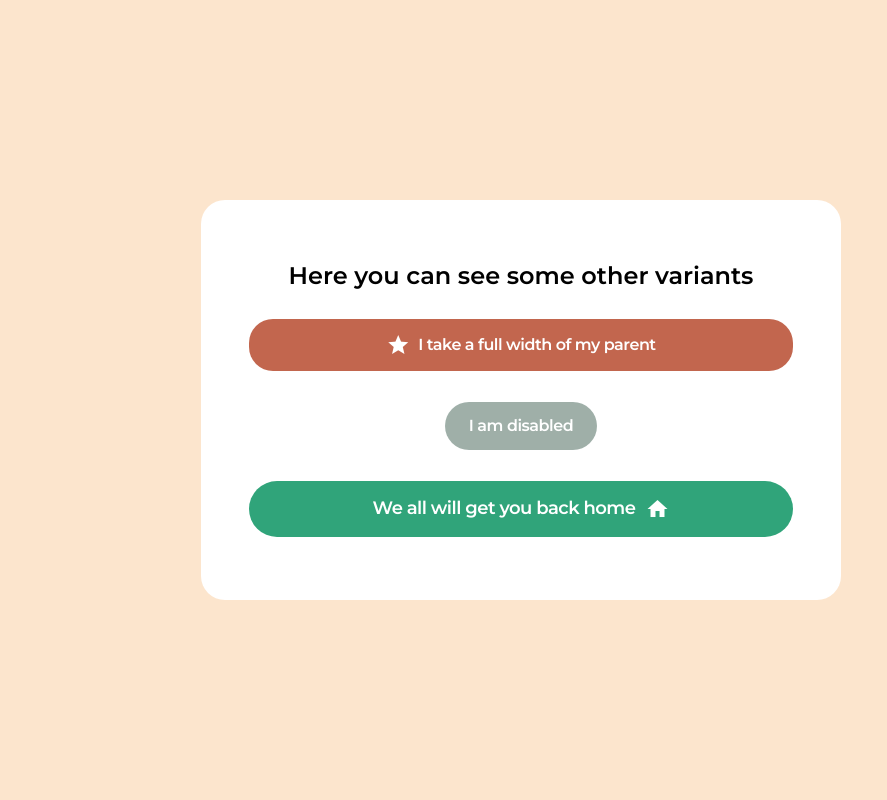
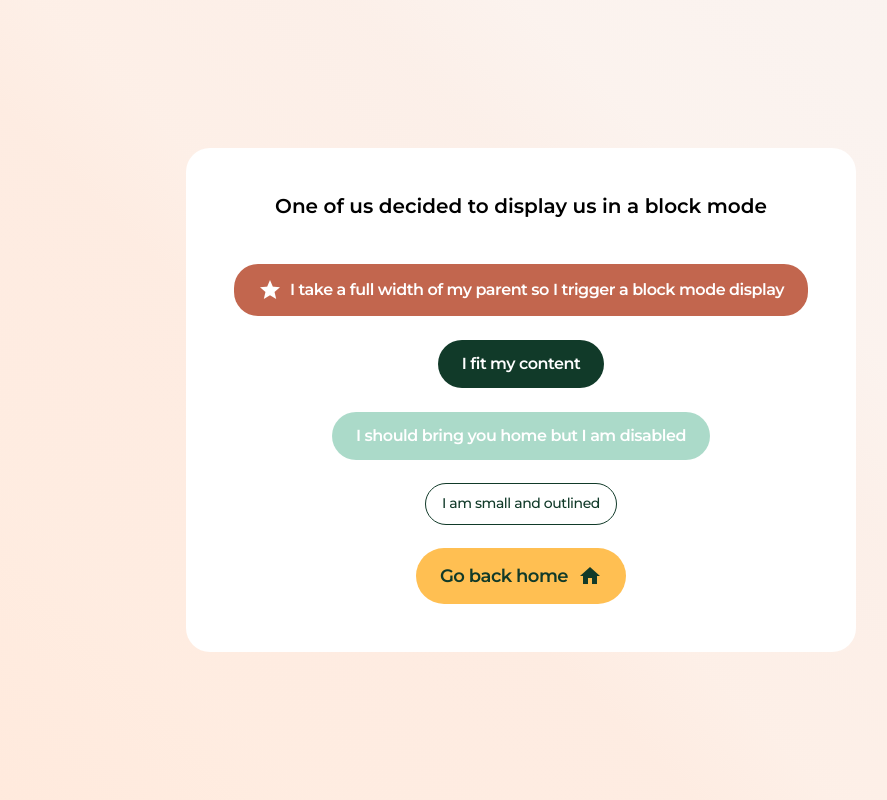
Before and after one commit to martaqh/buttons-gallery, a Vue app: page /another in a window 1280 px wide. Shown: the whole page, without its empty margins (119-1006 px from the left). Built offline with nearby package versions, Linux system fonts and the light colour scheme.

Commit message:
Handle buttons display with named slots

```diff
--- a/src/assets/base.css
+++ b/src/assets/base.css
@@ -14,7 +14,19 @@
   --yellow: #ffbf52;
   --yellow-hover: #ffd788;
 
-  --color-background: #fce5cd;
+  --background-gradient: linear-gradient(
+    45deg,
+    hsl(23deg 100% 93%) 0%,
+    hsl(23deg 97% 94%) 21%,
+    hsl(22deg 94% 94%) 30%,
+    hsl(22deg 91% 94%) 39%,
+    hsl(22deg 86% 95%) 46%,
+    hsl(21deg 81% 95%) 54%,
+    hsl(21deg 74% 95%) 61%,
+    hsl(21deg 67% 96%) 69%,
+    hsl(20deg 58% 96%) 79%,
+    hsl(20deg 47% 96%) 100%
+  );
 }
 
 *,
--- a/src/components/BaseButton.vue
+++ b/src/components/BaseButton.vue
@@ -42,6 +42,10 @@ const buttonSize = computed(() => {
 const textColor = computed(() => {
   return props.color === "yellow" ? "dark-green" : "white";
 });
+
+const focusColor = computed(() => {
+  return props.outlined ? "dark-green" : props.color;
+});
 </script>
 
 <template>
@@ -68,7 +72,6 @@ const textColor = computed(() => {
 <style scoped>
 .base-button {
   padding: 14px 24px;
-  height: fit-content;
   border-radius: 24px;
   background-color: v-bind("`var(--${color})`");
   color: v-bind("`var(--${textColor})`");
@@ -83,7 +86,7 @@ const textColor = computed(() => {
     cursor: pointer;
   }
   &:focus {
-    border: 2px solid v-bind("`var(--${color}-hover`");
+    outline: 2px solid v-bind("`var(--${focusColor}`");
   }
 }
 
@@ -144,7 +147,12 @@ const textColor = computed(() => {
   }
 
   .large & {
+    max-height: 56px;
     gap: 10px;
   }
 }
+
+.base-button__slot i {
+  max-height: 100%;
+}
 </style>
--- /dev/null
+++ b/src/components/ButtonsDisplay.vue
@@ -0,0 +1,45 @@
+<template>
+  <div class="buttons-display">
+    <h1 class="buttons-display__title"><slot name="title"></slot></h1>
+    <div class="buttons-display__content">
+      <slot name="content"></slot>
+    </div>
+  </div>
+</template>
+
+<style scoped>
+.buttons-display {
+  background-color: var(--white);
+  padding: 48px;
+  margin: auto;
+  position: absolute;
+  inset: 0px;
+  height: fit-content;
+  width: fit-content;
+  border-radius: 24px;
+  display: flex;
+  flex-direction: column;
+  align-items: center;
+  justify-content: space-around;
+  gap: 48px;
+}
+
+.buttons-display__title {
+  font-size: 20px;
+  font-weight: 600;
+}
+
+.buttons-display__content {
+  width: 100%;
+  height: 100%;
+  display: flex;
+  justify-content: center;
+  align-items: center;
+  gap: 24px;
+  background-color: inherit;
+}
+
+.buttons-display__content:has(.full-width) {
+  flex-direction: column;
+}
+</style>
--- a/src/components/ContentDisplay.vue
+++ /dev/null
@@ -1,22 +0,0 @@
-<template>
-  <div class="content-display">
-    <slot></slot>
-  </div>
-</template>
-
-<style scoped>
-.content-display {
-  padding: 48px;
-  margin: auto;
-  position: absolute;
-  inset: 0px;
-  height: 50vh;
-  width: fit-content;
-  min-width: 50vw;
-  border-radius: 24px;
-  display: flex;
-  justify-content: center;
-  align-items: center;
-  background-color: var(--white);
-}
-</style>
--- a/src/views/AnotherView.vue
+++ b/src/views/AnotherView.vue
@@ -1,35 +1,32 @@
 <script setup lang="ts">
-import ContentDisplay from "@/components/ContentDisplay.vue";
+import ButtonsDisplay from "@/components/ButtonsDisplay.vue";
 import BaseView from "./BaseView.vue";
 import BaseButton from "@/components/BaseButton.vue";
 </script>
 
 <template>
   <BaseView>
-    <ContentDisplay class="another-view">
-      <h1 class="another-view__title">Here you can see some other variants</h1>
+    <ButtonsDisplay class="another-view">
+      <template #title>
+        One of us decided to display us in a block mode
+      </template>
+      <template #content>
         <BaseButton color="orange" full-width>
           <i class="material-icons">star</i>
-        I take a full width of my parent
+          I take a full width of my parent so I trigger a block mode display
         </BaseButton>
-      <BaseButton to="/" color="dark-green" disabled>
-        I am disabled
+        <BaseButton color="dark-green"> I fit my content </BaseButton>
+        <BaseButton to="/" color="green" disabled>
+          I should bring you home but I am disabled
         </BaseButton>
-      <BaseButton to="/" size="large" color="green" full-width>
-        We all will get you back home
+        <BaseButton size="small" outlined> I am small and outlined </BaseButton>
+        <BaseButton to="/" size="large">
+          Go back home
           <i class="material-icons">home</i>
         </BaseButton>
-    </ContentDisplay>
+      </template>
+    </ButtonsDisplay>
   </BaseView>
 </template>
 
-<style scoped>
-.another-view {
-  flex-direction: column;
-  justify-content: space-around;
-}
-.another-view__title {
-  font-size: 24px;
-  font-weight: 600;
-}
-</style>
+<style scoped></style>
--- a/src/views/BaseView.vue
+++ b/src/views/BaseView.vue
@@ -17,7 +17,7 @@
 }
 .base-view {
   height: 100vh;
-  background-color: var(--color-background);
+  background-image: var(--background-gradient);
   animation: transitionIn 1.5s;
 }
 </style>
--- a/src/views/HomeView.vue
+++ b/src/views/HomeView.vue
@@ -1,42 +1,32 @@
 <script setup lang="ts">
-import { ref } from "vue";
 import BaseView from "./BaseView.vue";
 import BaseButton from "../components/BaseButton.vue";
-import ContentDisplay from "@/components/ContentDisplay.vue";
+import ButtonsDisplay from "@/components/ButtonsDisplay.vue";
 </script>
 
 <template>
   <BaseView class="home">
-    <ContentDisplay>
-      <div class="home__buttons-container">
+    <ButtonsDisplay>
+      <template #title>
+        Welcome to the buttons gallery. Feel free to click anything!
+      </template>
+      <template #content>
         <BaseButton color="yellow" size="small">
-          I am an ordinary button
+          <i class="material-icons">rocket</i>
+          Click me
         </BaseButton>
-        <BaseButton href="http://www.risify.pl" color="green" outlined>
+        <BaseButton href="http://www.risify.pl" color="green">
           <i class="material-icons">rocket</i>
           Go somewhere outside
         </BaseButton>
         <BaseButton to="/another" color="red" size="large">
-          See some more buttons
+          <i class="material-icons">rocket</i>
+          See more buttons
           <i class="material-icons">forward</i>
         </BaseButton>
-      </div>
-    </ContentDisplay>
+      </template>
+    </ButtonsDisplay>
   </BaseView>
 </template>
 
-<style scoped>
-.home__buttons-container {
-  width: 100%;
-  height: 100%;
-  display: flex;
-  justify-content: center;
-  align-items: center;
-  gap: 24px;
-  background-color: inherit;
-}
-
-.home__buttons-container:has(.full-width) {
-  flex-direction: column;
-}
-</style>
+<style scoped></style>
```
Lines whose indentation alone changed are shown as unchanged.
